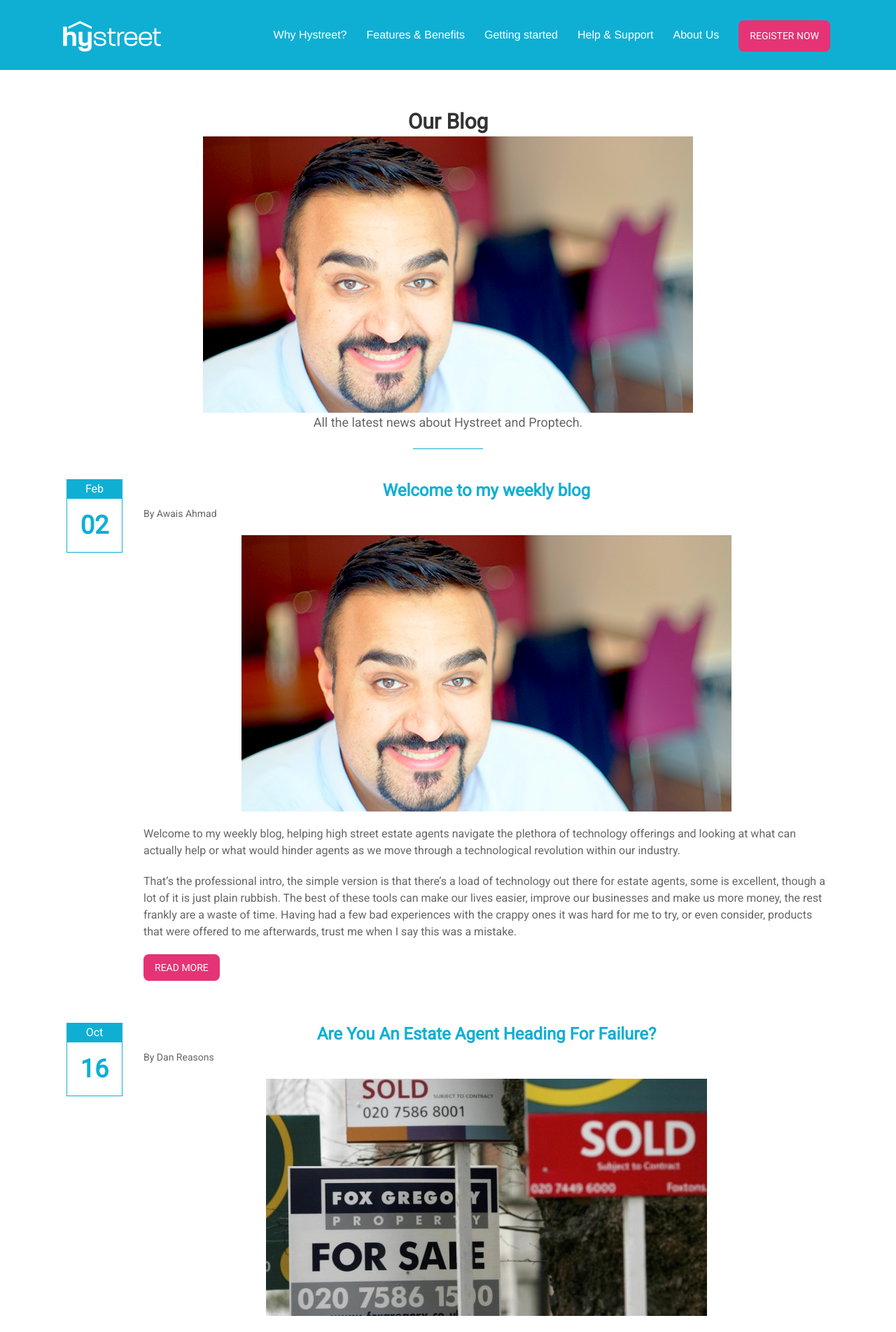
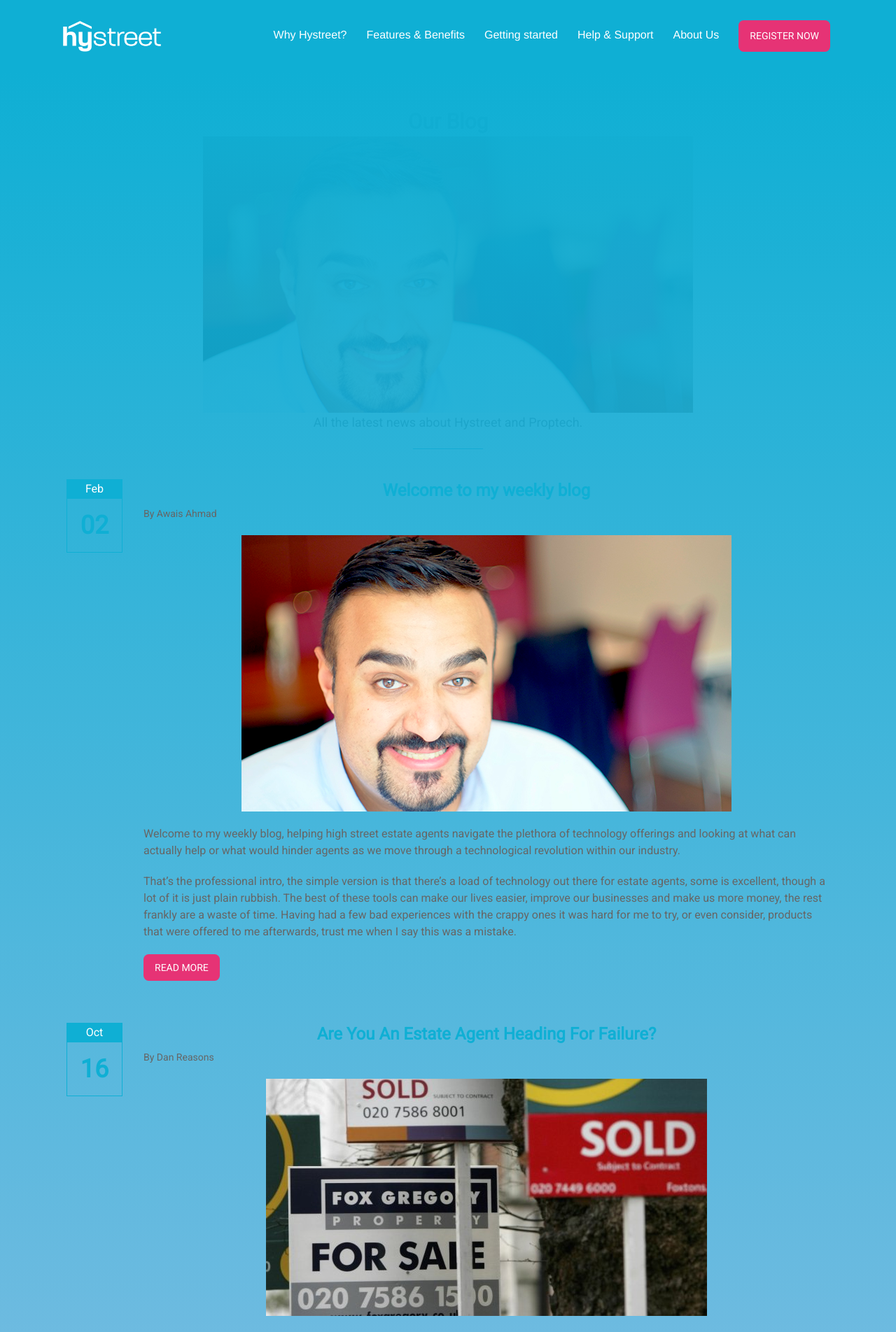
Before and after one commit to hystreet/hystreet.github.io, a Jekyll site: the page built from blog/index.html, in a window 1280 px wide. Shown: the top 1904 px of the page at 70% size. Built offline with Jekyll 4.4.1, drawn with Linux system fonts in a browser that asks for light colours; a script that is not in the unit is left out; the list of posts is cut into pages by our own code.

Commit message:
adding gradient header

```diff
--- a/_layouts/blog.html
+++ b/_layouts/blog.html
@@ -3,7 +3,7 @@
 ---
 
 
-<div class='full'>
+<div class='full about-hero'>
   <div class='row'>
     <div class='special-title layout-text'>
       <h2>Our Blog</h2>
```
